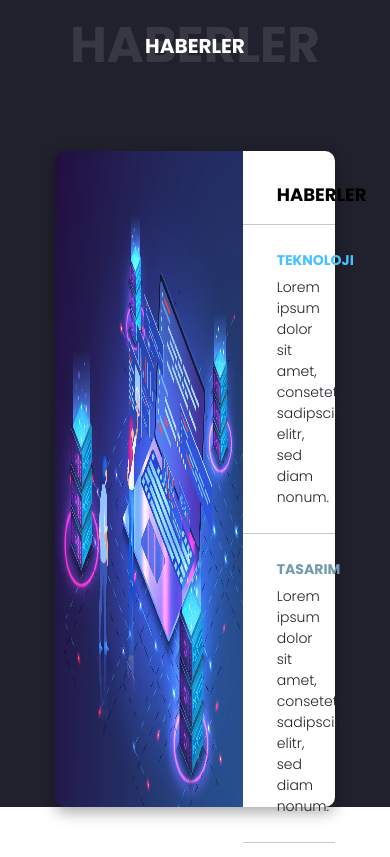
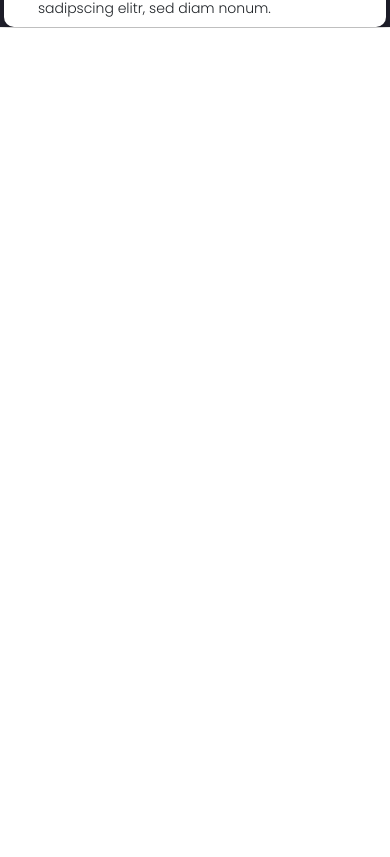
Before and after one commit to asimkaya/serim-web, an Angular app: page / in a window 390 px wide. Shown: the part 4920-5777 px from the top of the page. After the commit the page ends 4948 px from the top, so only its background shows below. Built offline with nearby package versions, Linux system fonts and the light colour scheme.

Commit message:
in-out animation eklendi mobil için

```diff
--- a/src/app/views/home/home.component.scss
+++ b/src/app/views/home/home.component.scss
@@ -122,7 +122,56 @@
     background: rgba(0, 1, 33, 0.7) !important;
   }
 }
+@media screen and (max-width: 600px) {
+  .section-two {
+    .section-two-position {
+      margin-left: 1% !important;
+      margin-right: 1% !important;
+    }
+  }
+}
+@media only screen and (max-width: 1450px) {
+  .section-two {
+    .div-news {
+      .img-div {
+        width: 50% !important;
+      }
+      .new-headers {
+        width: 60% !important;
+      }
+    }
+  }
+}
 
+@media only screen and (max-width: 800px) {
+  .section-two {
+    .div-news {
+      .img-div {
+        width: 0 !important;
+        transition: width 1s ease-in-out;
+      }
+      .new-headers {
+        width: 100% !important;
+        border-radius: 10px !important;
+      }
+    }
+  }
+}
+
+@media only screen and (min-width: 800px) {
+  .section-two {
+    .div-news {
+      .img-div {
+        width: 50% !important;
+        transition: width 1s ease-in-out;
+      }
+      .new-headers {
+        width: 60% !important;
+        transition: width 1s ease-in-out;
+      }
+    }
+  }
+}
 nav {
   background: transparent linear-gradient(180deg, #21212e 0%, #21212e00 100%) 0%
     0% no-repeat padding-box;
```
